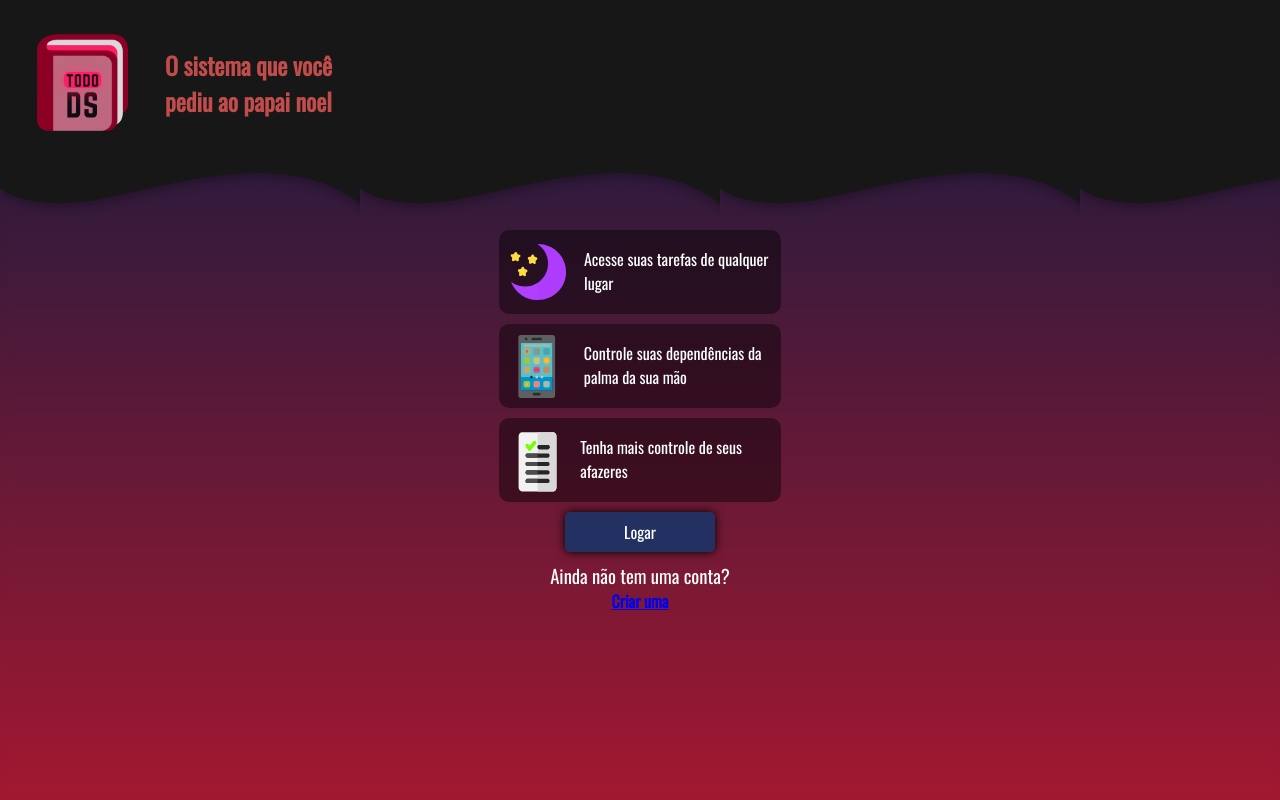
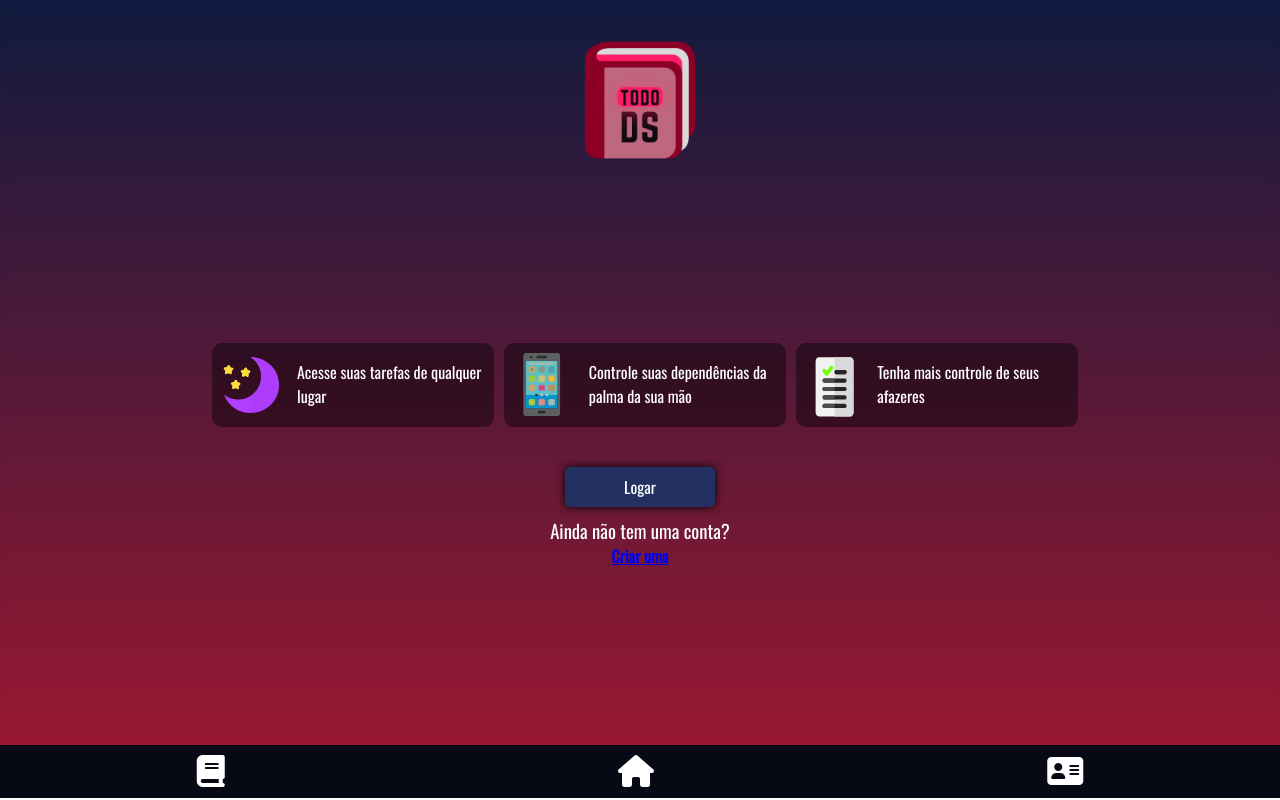
Before and after one commit to joaby-oliveira/TODOds-1.0, a PHP site: page / in a window 1280 px wide. Run offline with PHP 8.4, Linux system fonts and the light colour scheme; some libraries are stand-ins or nearby versions.

Commit message:
:art: EDITED:  index.php, login.php & index.css

```diff
--- a/frontend/index.css
+++ b/frontend/index.css
@@ -5,21 +5,26 @@ body{
     height: 100vh;
     padding: 0;
     margin: 0;
+    display: flex;
+    flex-direction: column;
+    align-items: center;
     background: linear-gradient(180deg, #101B3F 0%, #A31831 100%);
     background-repeat: no-repeat;
     backdrop-filter: blur(4px);
 }
 section.top{
     background-image: url("../photos/jooj.svg");
-    height: 220px;
-
+    background-size: 380px;
+    background-position: 0px;
 }
 div.top-bg{
     display: flex;
     align-items: center;
+    width: 500px;
 }
 img#logo{
-    width: 165px;
+    width: 200px;
+    margin-bottom: -100px;
 }
 img#background{
     width: 165px;
@@ -42,18 +47,26 @@ div.header{
 }
 div.middle{
     display: flex;
-    flex-direction: column;
+    flex-direction: row;
     align-items: center;
+    justify-content: center;
 }
 div.box{
     width: 282px;
     height: 84px;
     margin-top: 10px;
+    margin-left: 10px;
     border-radius: 10px;
     display: flex;
     justify-content: space-around;
     align-items: center;
     background: rgba(0, 0, 0, 42%);
+    transition: 0.2s ease;
+}
+div.box:hover{
+    transform: scale(1.1);
+    margin-left: 20px;
+    margin-right: 20px;
 }
 div.subtitle{
     display: inline-block;
@@ -68,7 +81,7 @@ div.bottom{
 
 }
 a#login{
-    margin: 10px;
+    margin: 40px 10px 10px 10px;
     display: block;
     border-radius: 5px;
     width: 150px;
@@ -80,6 +93,10 @@ a#login{
     color: #FFFFFF;
     background: #223162;
     box-shadow: 0 0 10px black;
+    transition: 0.2s ease;
+}
+a#login:hover{
+    transform: scale(1.1);
 }
 a#login p{
     margin: 0;
@@ -93,3 +110,39 @@ h4{
     margin: 0;
     color: #4E70E1;
 }
+.container{
+    height: 100vh;
+    display: flex;
+    flex-direction: column;
+    justify-content: center;
+}
+.img-txt{
+    display: flex;
+    justify-content: space-between;
+    align-items: center;
+    position: absolute;
+    bottom: 0;
+    width: 100%;
+    background-color: rgb(255, 255, 255);
+    background: rgba(7, 10, 20);
+    padding: 10px 0;
+    border-bottom: 2px solid white;
+}
+ul{
+    width: 100%;
+    margin: 0;
+    padding: 0;
+    display: flex;
+    justify-content: space-around;
+    align-items: center;
+}
+li{
+    list-style: none;
+}
+i{
+    color: rgb(255, 255, 255);
+    transition: 0.2s ease;
+}
+i:hover{
+    transform:scale(1.1);
+}
--- a/index.php
+++ b/index.php
@@ -2,21 +2,15 @@
 <html lang="en">
 <head>
     <link href="https://fonts.googleapis.com/css?family=Oswald&display=swap" rel="stylesheet">
+    <script src="https://kit.fontawesome.com/1dd3967cff.js" crossorigin="anonymous"></script>
     <meta charset="UTF-8">
     <meta name="viewport" content="width=device-width, initial-scale=1.0">
     <link rel="stylesheet" href="frontend/index.css">
     <title>TODOds</title>
 </head>
 <body>
+    <img id="logo" src="photos/TODOds-transparente.png" alt="site logo">
     <div class="container">
-        <section class="top">
-            <div class="top-bg">
-                <img id="logo" src="photos/TODOds-transparente.png" alt="site logo">
-                <div class="header">
-                    <h1>O sistema que você pediu ao papai noel</h1>
-                </div>
-            </div>
-        </section>
         <div class="middle">
             <div class="box">
                 <img src="photos/lua.svg" alt="moon">
@@ -45,5 +39,24 @@
             <h4><a href="register.php">Criar uma</a></h4>
         </div>
     </div>
+    <nav class="img-txt">
+        <ul>
+            <a href="">
+                <li>
+                    <i class="fas fa-book fa-2x"></i>
+                </li>
+            </a>
+            <a href="">
+                <li>
+                    <i class="fas fa-home fa-2x"></i>
+                </li>
+            </a>
+            <a href="">
+                <li>
+                    <i class="fas fa-address-card fa-2x"></i>
+                </li>
+            </a>
+        </ul>
+    </nav>
 </body>
 </html>
--- a/login.php
+++ b/login.php
@@ -27,7 +27,7 @@
                     <div style="text-align:center" id="error">
                         <?php session_start(); ?>
                         <?php if (isset($_SESSION['errors'])):?>
-                            <?php print_r($_SESSION['errors']); ?>
+                            <?php print_r($_SESSION['errors']);?>
                         <?php endif ?>
                     </div>
                 </div>
@@ -79,7 +79,7 @@
             return regex.test(password);
         }
 
-        console.log(validatePassword(inPassword););
+        console.log(validatePassword(inPassword));
 
     </script>
 </body>
```
